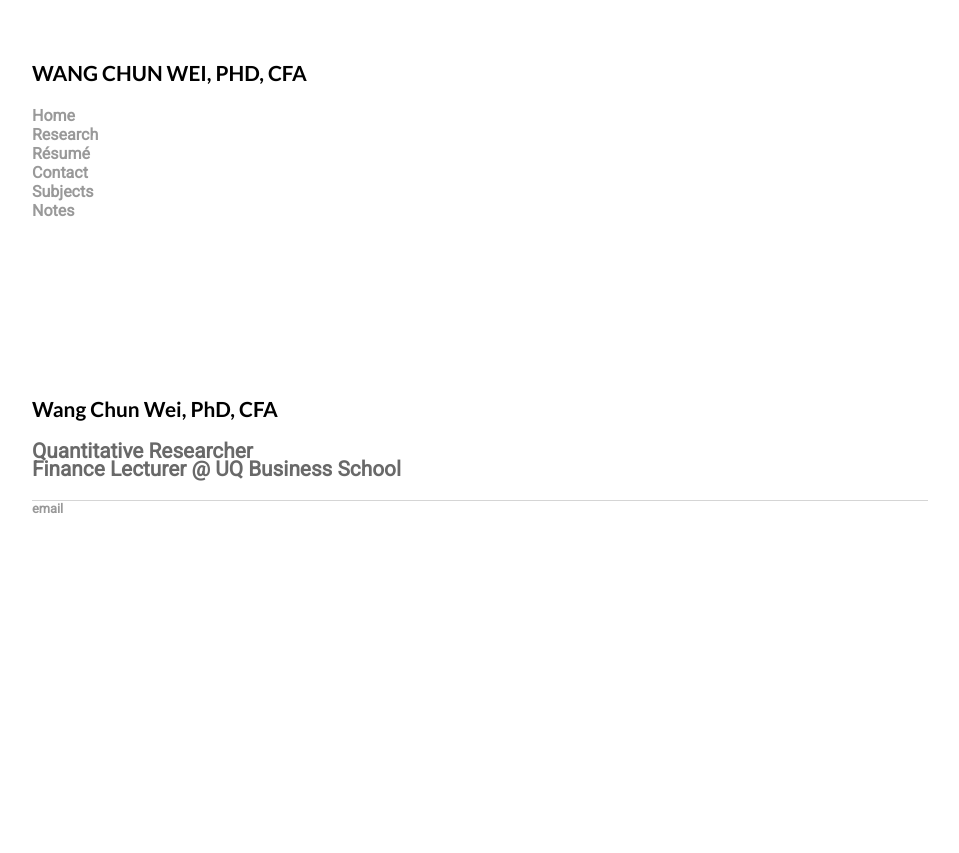
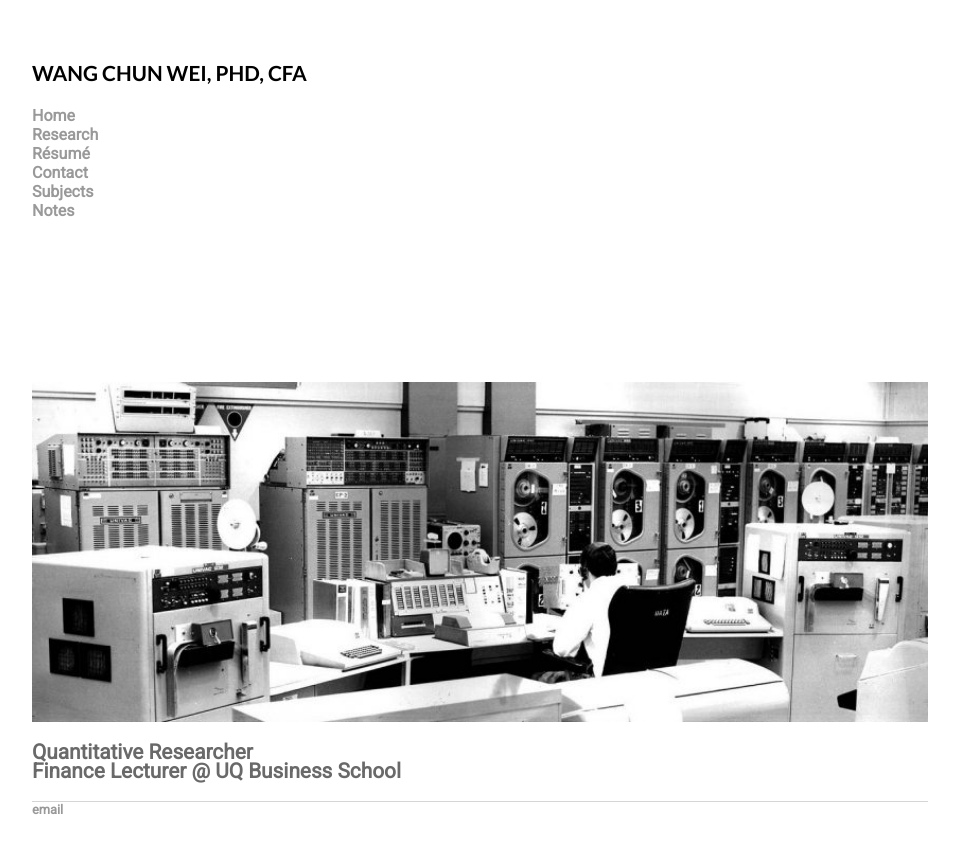
Before and after one commit to weiwangchun/weiwangchun.github.io, a Jekyll site: the page built from index.html, in a window 1280 px wide. Shown: the top 853 px of the page, without its empty margins (160-1119 px from the left). Built offline with Jekyll 4.4.1, drawn with Linux system fonts in a browser that asks for light colours; some web fonts are replaced.

Commit message:
Update index.html

```diff
--- a/index.html
+++ b/index.html
@@ -18,7 +18,10 @@ title: Wang Chun Wei
 	<br>
 	<br>
 
-	<h1>Wang Chun Wei, PhD, CFA</h1>
+	<!-- <h1>Wang Chun Wei, PhD, CFA</h1> -->
+
+	<img src="computer.jpg" align="middle", width ="100%">
+
 	<h2><p> Quantitative Researcher <br>
 		Finance Lecturer @ UQ Business School </p></h2>
 
```
